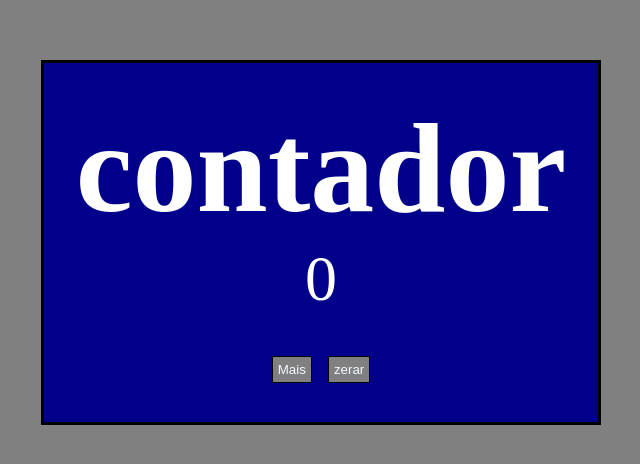
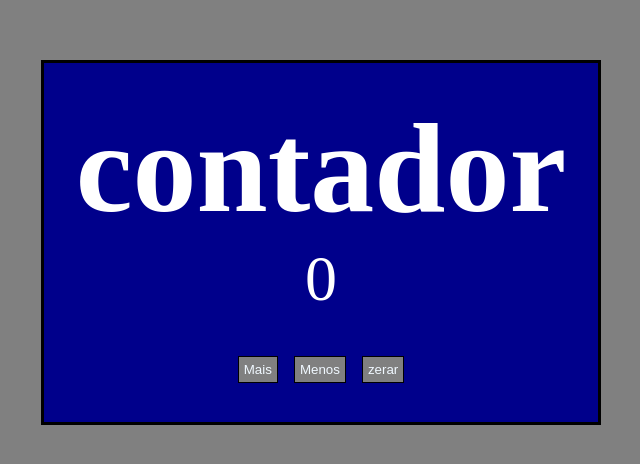
Before and after one commit to IsraelLinhares/Contador, a plain HTML site: page index.html in a window 1280 px wide. Shown: the part 158-622 px from the top of the page, without its empty margins (319-959 px from the left). Drawn offline with Linux system fonts and the light colour scheme.

Commit message:
Update index.html

```diff
--- a/index.html
+++ b/index.html
@@ -11,7 +11,7 @@
       <h1>contador</h1>
       <p id="num">0</p>
       <button onclick="mais()">Mais</button>
-      <!-- <button onclick="menos()">Menos</button> -->
+      <button onclick="menos()">Menos</button>
       <button onclick="reset()">zerar</button>
       <link rel="stylesheet" href="style.css" />
       <script src="main.js"></script>
```
